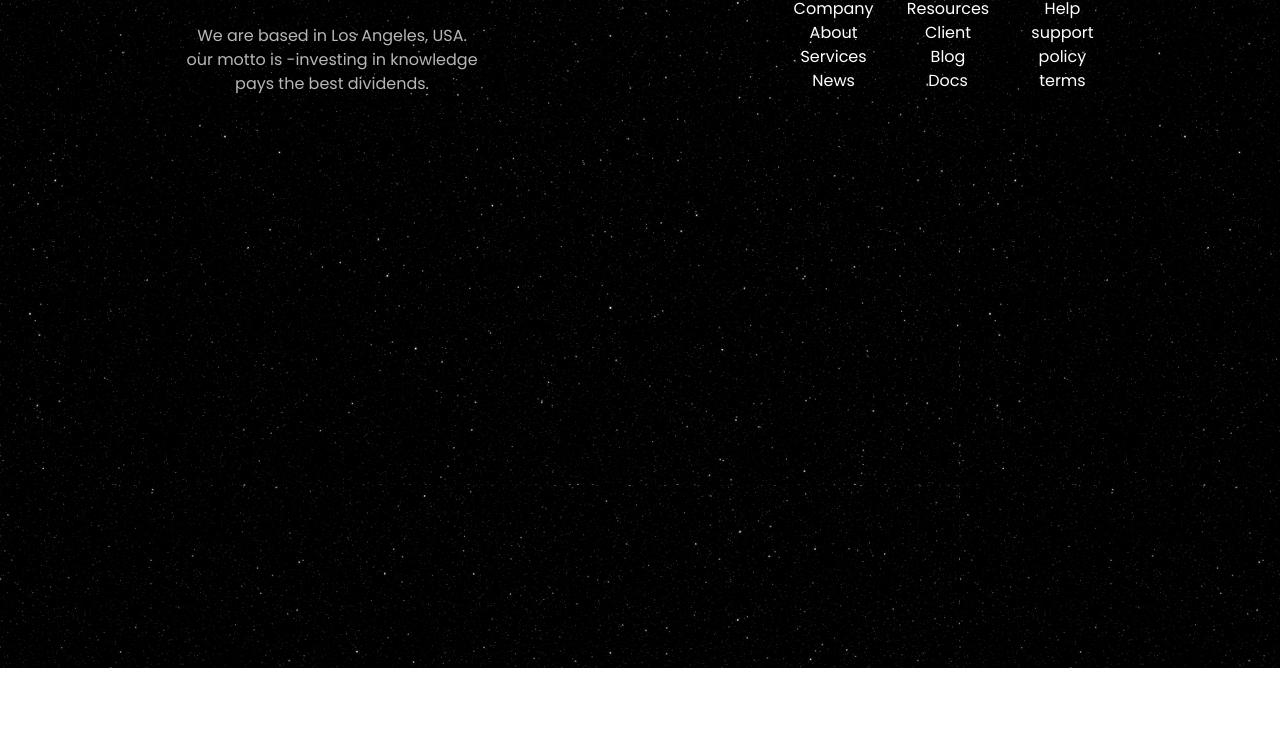
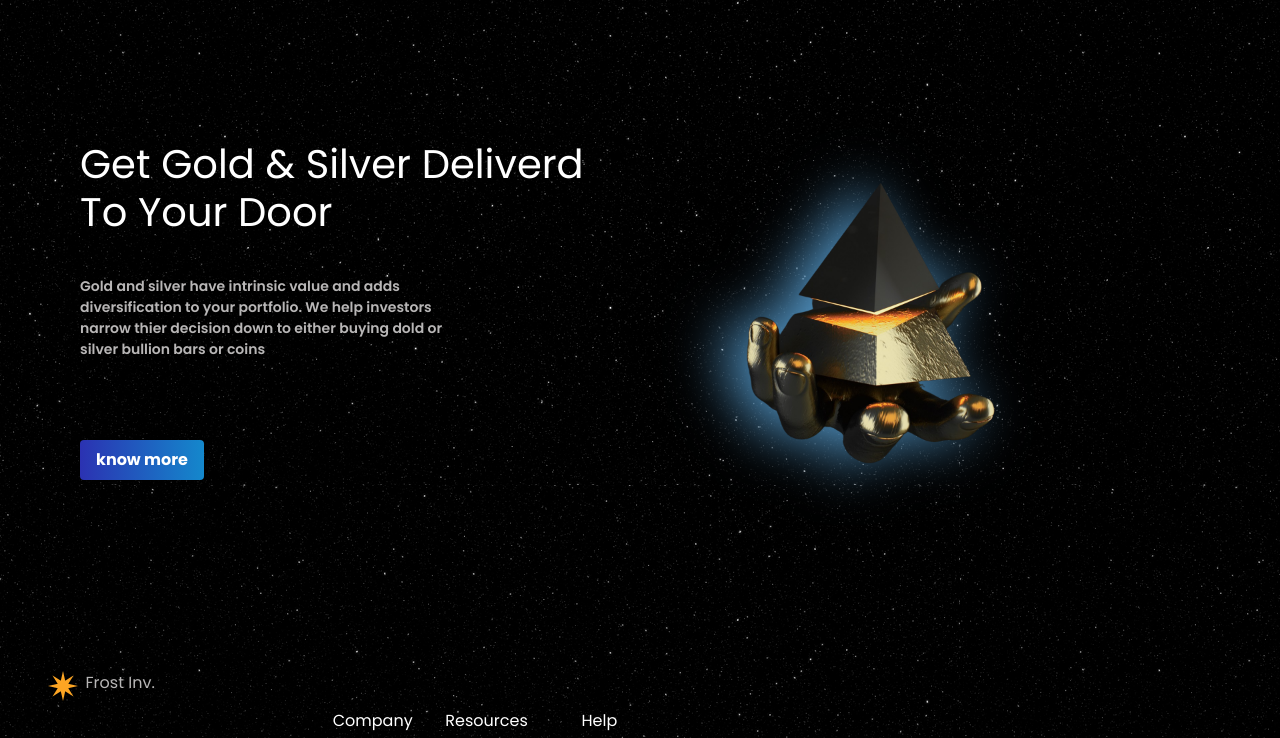
Before and after one commit to karemahamdy/animation-gsap, a plain HTML site: page index.html in a window 1280 px wide. Shown: the part 132-870 px from the top of the page. Before the commit the page ends 800 px from the top, so only its background shows below. Drawn offline with nearby package versions, Linux system fonts and the light colour scheme.

Commit message:
add section one

```diff
--- a/index.html
+++ b/index.html
@@ -6,35 +6,10 @@
     <meta name="viewport" content="width=device-width, initial-scale=1.0">
     <title>GSAP Animation</title>
     <link rel="stylesheet" href="https://cdnjs.cloudflare.com/ajax/libs/font-awesome/6.1.1/css/all.min.css" integrity="sha512-KfkfwYDsLkIlwQp6LFnl8zNdLGxu9YAA1QvwINks4PhcElQSvqcyVLLD9aMhXd13uQjoXtEKNosOWaZqXgel0g==" crossorigin="anonymous" referrerpolicy="no-referrer" />
-    <!-- <link rel="stylesheet" href="style.css"> -->
+    <link rel="stylesheet" href="style.css">
     <script src="https://cdn.tailwindcss.com"></script>
   </head>
-  <style>
-    @import url('https://fonts.googleapis.com/css2?family=Poppins:wght@200;300;400;500;600;700&display=swap');
-*{
-    padding: 0;
-    margin: 0;
-    box-sizing: border-box;
-}
 
-@font-face {
-    font-family: bm;
-    src: url(./font/BlackMango-Black.otf);
-}
-
-body{
-    background: url(./img/stars-bg.png);
-    color: rgb(184, 182, 182);
-    font-family: 'Poppins', sans-serif;
-    overflow-x: hidden;
-}
-li{
-  color: white;
-}
-    li:hover {
-    border-bottom: 2px white solid;
-    }
-  </style>
   <body>
     <header >
       <div class="container p-4">
@@ -53,6 +28,33 @@ li{
       </nav>
       </div>
   </header>
+
+  <section class="section-one">
+    <div class="container m-8 grid grid-cols-2">
+        <div class="left-side">
+            <div class="title">
+                <h1>get gold &
+
+                      silver deliverd <br> to your door</h1>
+            </div>
+
+            <p class="p">
+                Gold and silver have intrinsic value and adds
+                diversification to your portfolio.
+                We help investors narrow thier decision
+                down to either buying dold or silver bullion bars or coins
+            </p>
+            <button class=" mt-12 bg-gradient-to-r from-[#2B32B2] to-[#1488CC] hover:bg-gradient-to-r from-[#1488CC] to-[#1488CC] text-white font-bold py-2 px-4 rounded">
+              know more
+            </button>
+
+        </div>
+        <div class="right-side pyramid">
+            <img src="./img/gold.png" alt="" class="glow h-[600px]">
+        </div>
+    </div>
+</section>
+
   <!-- Footer container -->
 <footer
 class="flex flex-col items-center leading-12  text-center text-surface ">
--- /dev/null
+++ b/style.css
@@ -0,0 +1,73 @@
+@import url('https://fonts.googleapis.com/css2?family=Poppins:wght@200;300;400;500;600;700&display=swap');
+*{
+    padding: 0;
+    margin: 0;
+    box-sizing: border-box;
+}
+
+@font-face {
+    font-family: bm;
+    src: url(./font/BlackMango-Black.otf);
+}
+
+body{
+    background: url(./img/stars-bg.png);
+    color: rgb(184, 182, 182);
+    font-family: 'Poppins', sans-serif;
+    overflow-x: hidden;
+}
+li{
+  color: white;
+}
+    li:hover {
+    border-bottom: 2px white solid;
+    }
+
+    section{
+  height: 100vh;
+  padding: 3rem;
+}
+
+.section-one{
+  height: calc(100vh - 85px);
+}
+
+.container{
+  display: grid;
+  grid-template-columns: repeat(2,1fr);
+  margin: auto;
+  align-items: center;
+  max-width: 1300px;
+}
+
+.gold{
+  height: 600px;
+  width: 600px;
+  object-fit: cover;
+}
+.title{
+  line-height: 1.2;
+}
+.title h1{
+  font-size: 40px;
+  text-transform: capitalize;
+  margin-bottom: 0.5rem;
+  color: #fff;
+}
+
+.title .star{
+  width: 40px;
+}
+
+p{
+  font-size: 14px;
+  font-weight: 600;
+  max-width: 400px;
+}
+
+.p{
+  padding: 2rem 0;
+}
+.glow{
+filter: drop-shadow(-20px 0px 1.75em rgb(81,147,194));
+}
```
